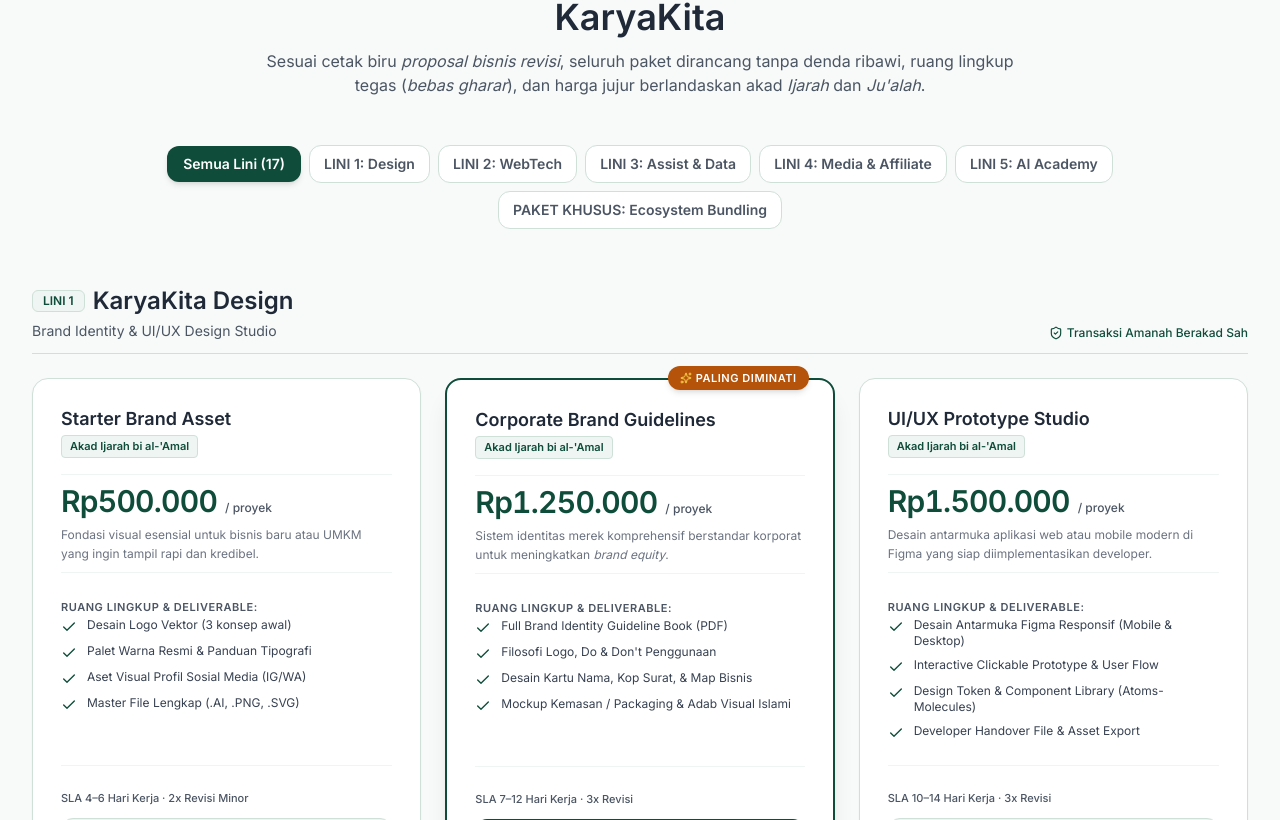
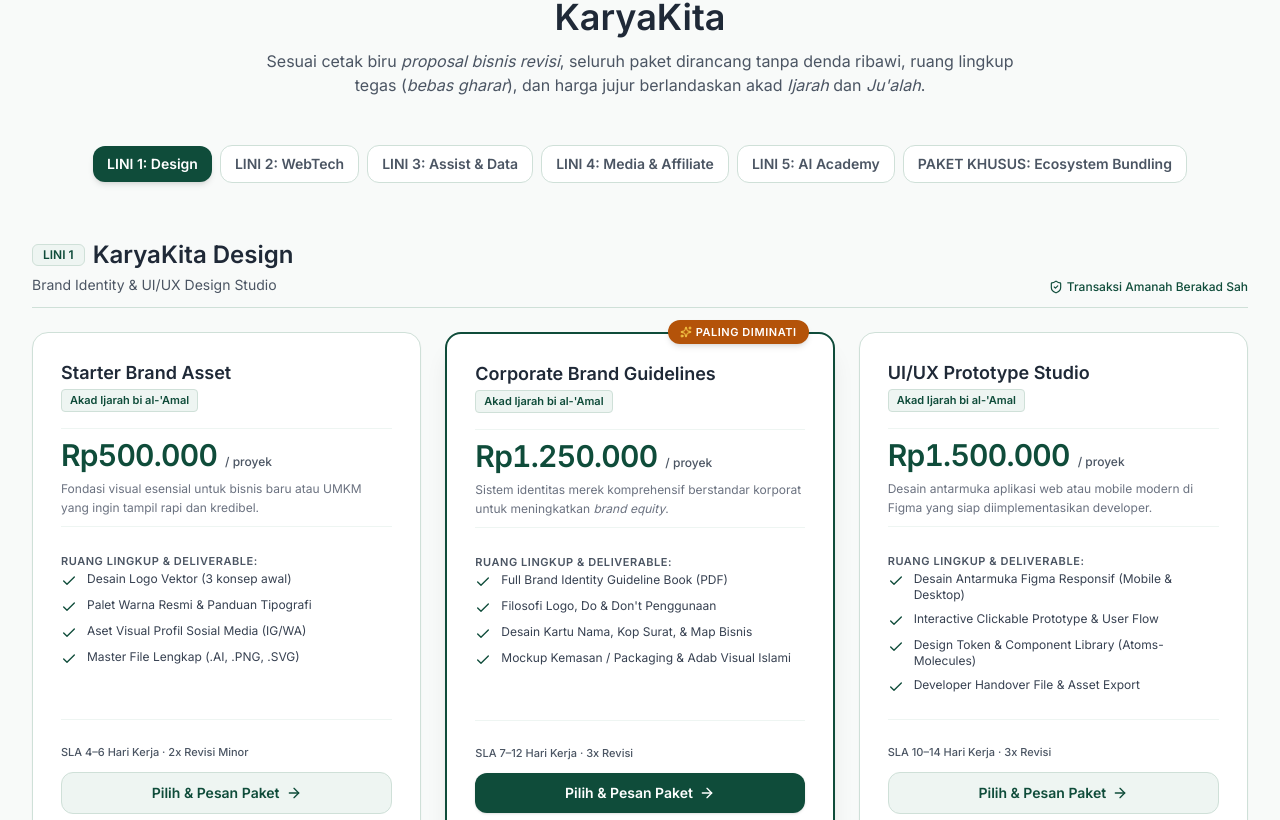
Before and after one commit to alfared1/karyakita-web, a Next.js app: page / in a window 1280 px wide. Shown: the part 3480-4300 px from the top of the page. Built offline with nearby package versions, Linux system fonts and the light colour scheme.

Commit message:
fix(pricing): remove 'Semua Lini (17)' tab and default active tab to Lini 1 Design

```diff
--- a/src/components/sections/PricingSection.tsx
+++ b/src/components/sections/PricingSection.tsx
@@ -33,7 +33,7 @@ interface CategoryLine {
 }
 
 export function PricingSection({ onOpenContact }: PricingSectionProps) {
-  const [activeTab, setActiveTab] = useState<string>("all");
+  const [activeTab, setActiveTab] = useState<string>("design");
 
   const categories: CategoryLine[] = [
     {
@@ -402,16 +402,6 @@ export function PricingSection({ onOpenContact }: PricingSectionProps) {
 
         {/* Tab Filter Navigation */}
         <div className="flex flex-wrap items-center justify-center gap-2 mb-14">
-          <button
-            onClick={() => setActiveTab("all")}
-            className={`px-4 py-2 rounded-xl text-xs sm:text-sm font-semibold transition-all ${
-              activeTab === "all"
-                ? "bg-[#0F4C3A] text-white shadow-md"
-                : "bg-white text-[#4B5563] border border-[#CFE0D8] hover:bg-[#EEF5F2] hover:text-[#0F4C3A]"
-            }`}
-          >
-            Semua Lini ({categories.reduce((acc, curr) => acc + curr.items.length, 0)})
-          </button>
           {categories.map((cat) => (
             <button
               key={cat.id}
```
